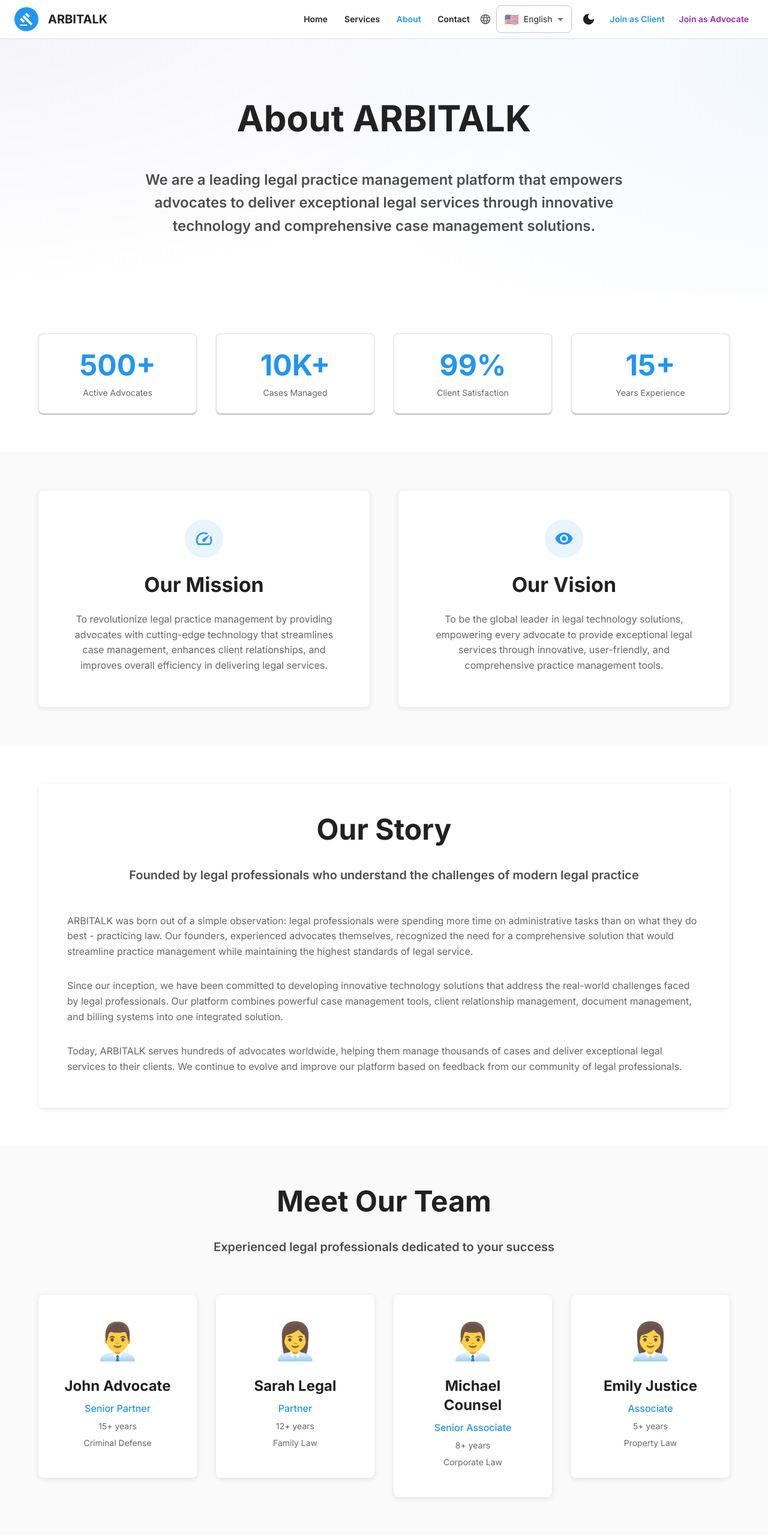
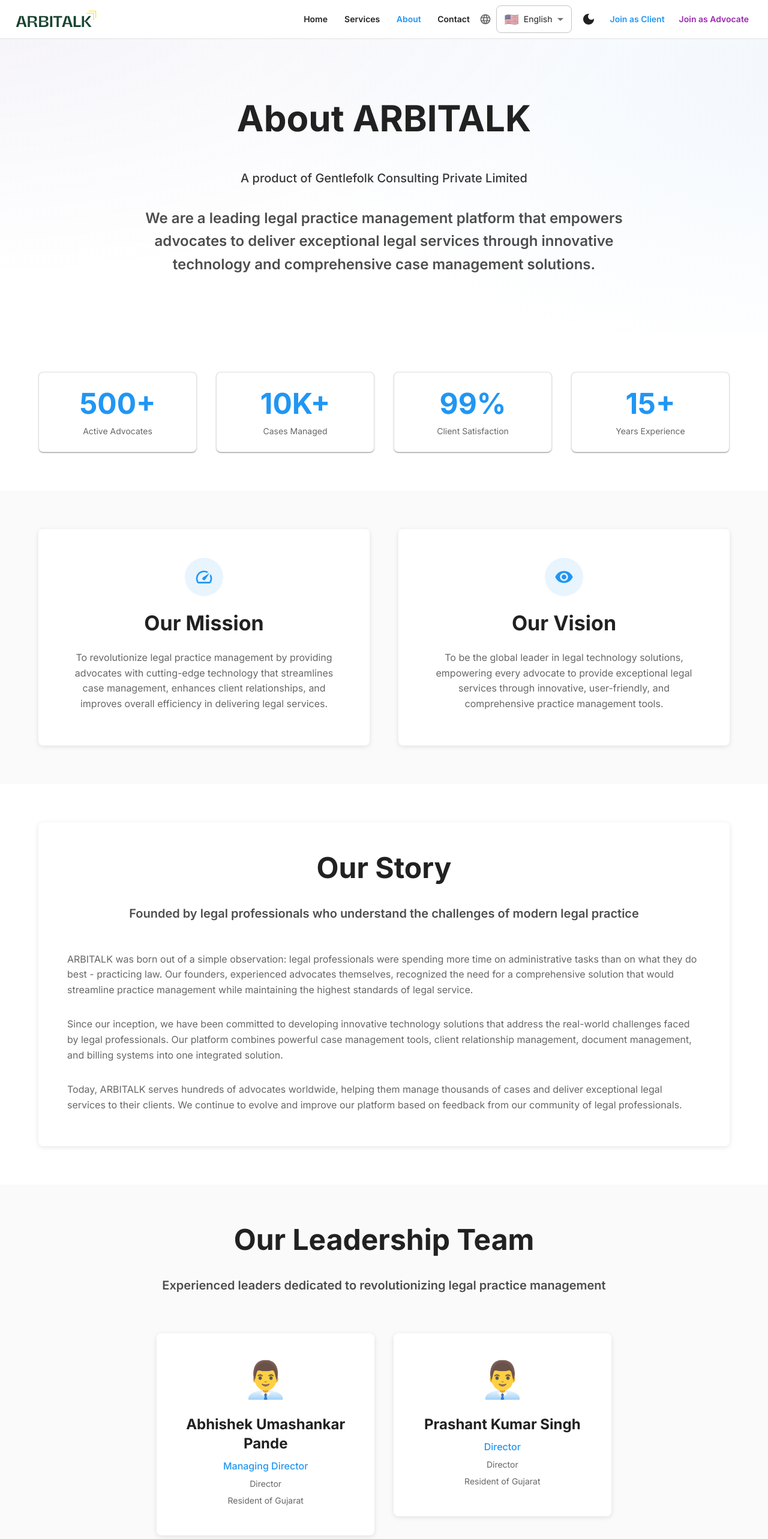
Before and after one commit to ashishthakor/advocate-pro, a Next.js app: page /about in a window 1280 px wide. Shown: the top 2566 px of the page at 60% size. Built offline with nearby package versions, Linux system fonts and the light colour scheme.

Commit message:
Ds- added logo on all the public pages

```diff
--- a/app/about/page.tsx
+++ b/app/about/page.tsx
@@ -34,6 +34,7 @@
 import { useTheme as useAppTheme } from '@/components/ThemeProvider';
 import { useLanguage } from '@/components/LanguageProvider';
 import LanguageSelector from '@/components/LanguageSelector';
+import Logo from '@/components/Logo';
 
 export default function AboutPage() {
   const theme = useTheme();
@@ -50,32 +51,18 @@
 
   const team = [
     {
-      name: 'John Advocate',
-      role: 'Senior Partner',
-      experience: '15+ years',
-      specialization: 'Criminal Defense',
+      name: 'Abhishek Umashankar Pande',
+      role: 'Managing Director',
+      experience: 'Director',
+      specialization: 'Gujarat',
       image: '👨‍💼'
     },
     {
-      name: 'Sarah Legal',
-      role: 'Partner',
-      experience: '12+ years',
-      specialization: 'Family Law',
-      image: '👩‍💼'
-    },
-    {
-      name: 'Michael Counsel',
-      role: 'Senior Associate',
-      experience: '8+ years',
-      specialization: 'Corporate Law',
+      name: 'Prashant Kumar Singh',
+      role: 'Director',
+      experience: 'Director',
+      specialization: 'Gujarat',
       image: '👨‍💼'
-    },
-    {
-      name: 'Emily Justice',
-      role: 'Associate',
-      experience: '5+ years',
-      specialization: 'Property Law',
-      image: '👩‍💼'
     }
   ];
 
@@ -108,13 +95,8 @@
               animate={{ scale: 1, opacity: 1 }}
               transition={{ duration: 0.5 }}
             >
-              <Avatar sx={{ bgcolor: 'primary.main', mr: 2, width: 40, height: 40 }}>
-                <GavelIcon />
-              </Avatar>
+              <Logo width={140} height={35} />
             </motion.div>
-            <Typography variant="h6" component="div" sx={{ fontWeight: 'bold' }}>
-              ARBITALK
-            </Typography>
           </Box>
           <Box sx={{ display: 'flex', gap: 1, alignItems: 'center' }}>
             <Button color="inherit" component={Link} href="/">Home</Button>
@@ -169,6 +151,13 @@
               sx={{ fontWeight: 'bold', mb: 6 }}
             >
               About ARBITALK
+            </Typography>
+            <Typography
+              variant="h6"
+              textAlign="center"
+              sx={{ mb: 4, opacity: 0.9, fontWeight: 'medium' }}
+            >
+              A product of Gentlefolk Consulting Private Limited
             </Typography>
             <Typography
               variant={isMobile ? 'h6' : 'h5'}
@@ -350,16 +339,16 @@
             viewport={{ once: true }}
           >
             <Typography variant="h3" component="h2" textAlign="center" gutterBottom sx={{ fontWeight: 'bold', mb: 4 }}>
-              Meet Our Team
+              Our Leadership Team
             </Typography>
             <Typography variant="h6" textAlign="center" sx={{ mb: 8, opacity: 0.8 }}>
-              Experienced legal professionals dedicated to your success
+              Experienced leaders dedicated to revolutionizing legal practice management
             </Typography>
           </motion.div>
 
-          <Grid container spacing={4}>
+          <Grid container spacing={4} justifyContent="center">
             {team.map((member, index) => (
-              <Grid item xs={12} sm={6} md={3} key={index}>
+              <Grid item xs={12} sm={6} md={5} lg={4} key={index}>
                 <motion.div
                   initial={{ opacity: 0, y: 24 }}
                   whileInView={{ opacity: 1, y: 0 }}
@@ -381,7 +370,7 @@
                         {member.experience}
                       </Typography>
                       <Typography variant="body2" color="text.secondary">
-                        {member.specialization}
+                        Resident of {member.specialization}
                       </Typography>
                     </CardContent>
                   </Card>
@@ -495,13 +484,13 @@
           <Grid container spacing={4}>
             <Grid item xs={12} md={6}>
               <Box sx={{ display: 'flex', alignItems: 'center', mb: 2 }}>
-                <GavelIcon sx={{ mr: 1, color: 'primary.main' }} />
-                <Typography variant="h6" component="div" sx={{ fontWeight: 'bold' }}>
-                  ARBITALK
-                </Typography>
+                <Logo width={120} height={30} />
               </Box>
-              <Typography variant="body2" color="text.secondary">
+              <Typography variant="body2" color="text.secondary" sx={{ mb: 1 }}>
                 Revolutionizing arbitration and legal case management with AI-powered solutions.
+              </Typography>
+              <Typography variant="body2" color="text.secondary" sx={{ fontSize: '0.875rem', opacity: 0.8 }}>
+                A product of Gentlefolk Consulting Private Limited
               </Typography>
             </Grid>
             <Grid item xs={12} md={6}>
--- /dev/null
+++ b/components/Logo.tsx
@@ -0,0 +1,39 @@
+import React from 'react';
+import { Box, useTheme } from '@mui/material';
+import Image from 'next/image';
+import logoPath from "../assets/images/arbitalk-logo.png";
+
+interface LogoProps {
+  width?: number;
+  height?: number;
+  className?: string;
+}
+
+export default function Logo({ width = 120, height = 30, className }: LogoProps) {
+  const theme = useTheme();
+
+  return (
+    <Box
+      sx={{
+        display: 'flex',
+        alignItems: 'center',
+        position: 'relative',
+        width: width,
+        height: height,
+      }}
+      className={className}
+    >
+      <Image
+        src={logoPath}
+        alt="ARBITALK Logo"
+        width={width}
+        height={height}
+        style={{
+          objectFit: 'contain',
+          filter: theme.palette.mode === 'dark' ? 'brightness(0) invert(1)' : 'none',
+        }}
+        priority
+      />
+    </Box>
+  );
+}
```
Also changed, not shown: app/contact/page.tsx (+13 -17 lines), app/page.tsx (+7 -11 lines), app/services/page.tsx (+7 -11 lines), assets/images/arbitalk-logo.png (added).
